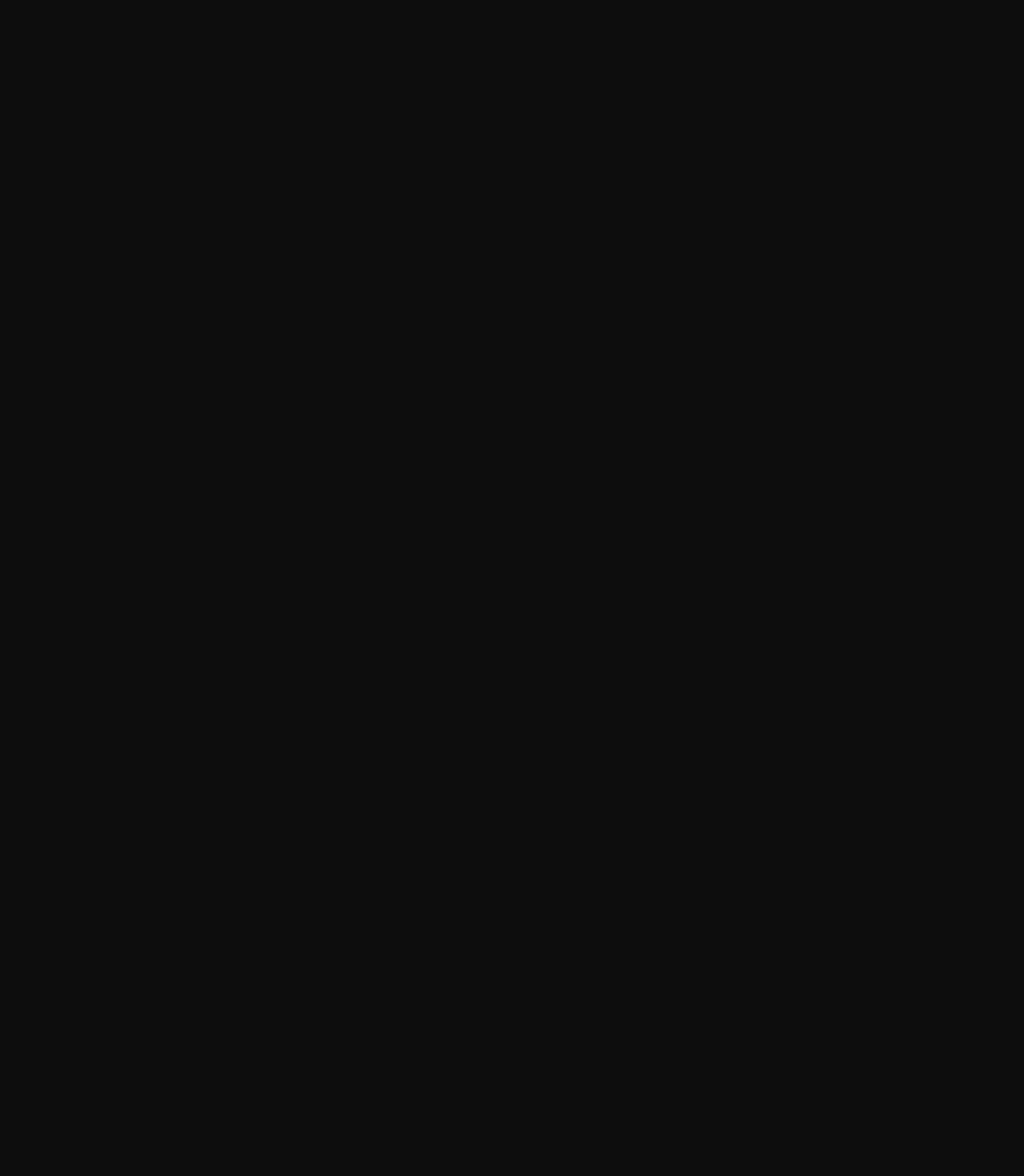
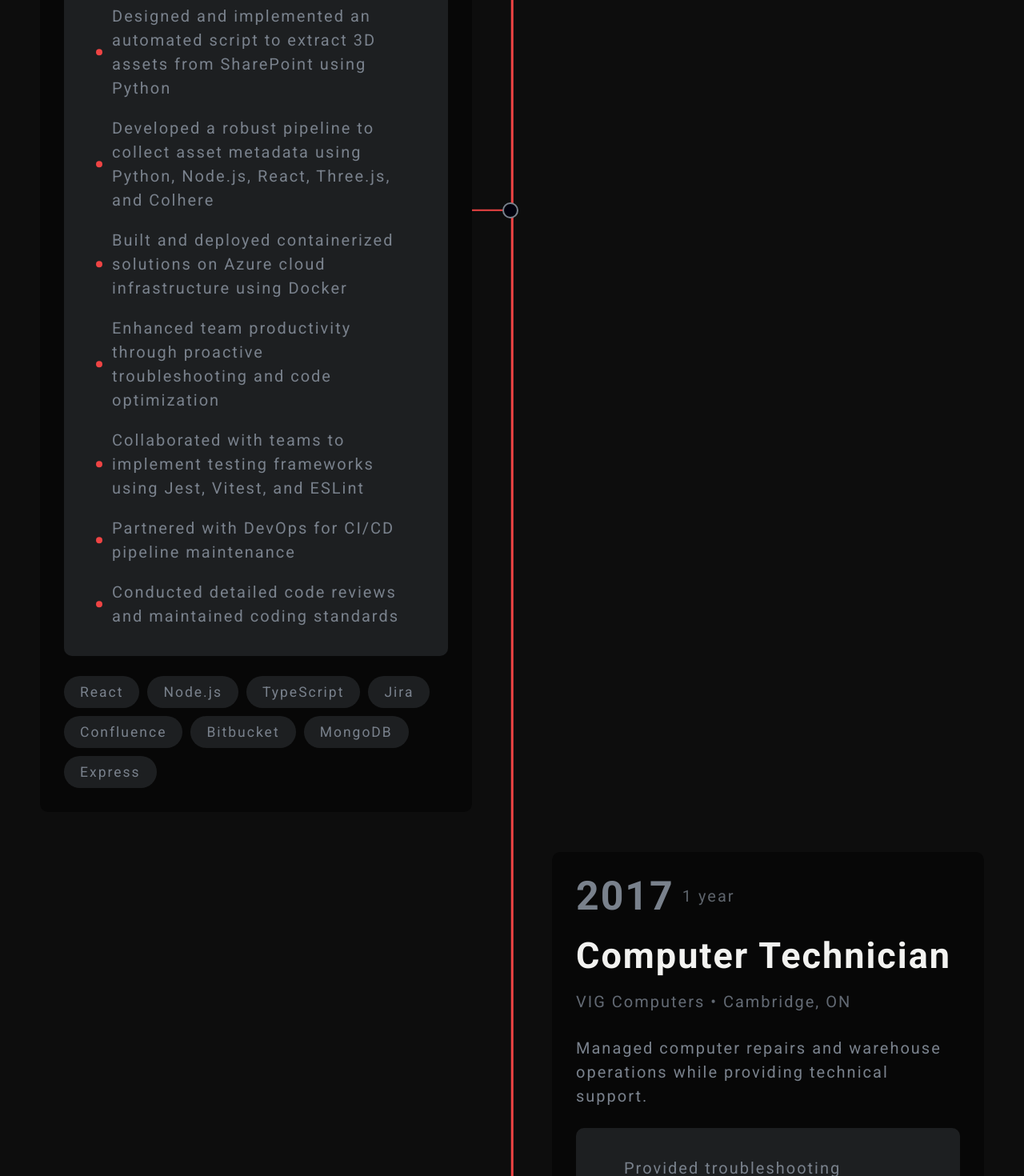
Before and after one commit to Babywise/islamahmed.ca, a React (Vite) app: page / in a window 1280 px wide. Shown: the part 1330-2800 px from the top of the page at 80% size. Before the commit the page ends 896 px from the top, so only its background shows below. Built offline with nearby package versions, Linux system fonts and the light colour scheme.

Commit message:
IA-71 added timeline to homepage

```diff
--- a/src/pages/home/Home.tsx
+++ b/src/pages/home/Home.tsx
@@ -1,6 +1,54 @@
 import "./Home.css";
 
 import SocialNav from "../../components/social/SocialNav";
+import Timeline from "../../components/timeline/Timeline";
+
+const timelineData = [
+  {
+    bullets: [
+      "Designed and implemented an automated script to extract 3D assets from SharePoint using Python",
+      "Developed a robust pipeline to collect asset metadata using Python, Node.js, React, Three.js, and Colhere",
+      "Built and deployed containerized solutions on Azure cloud infrastructure using Docker",
+      "Enhanced team productivity through proactive troubleshooting and code optimization",
+      "Collaborated with teams to implement testing frameworks using Jest, Vitest, and ESLint",
+      "Partnered with DevOps for CI/CD pipeline maintenance",
+      "Conducted detailed code reviews and maintained coding standards"
+    ],
+    description:
+      "Developed and maintained asset management platform while contributing to various aspects of the development lifecycle.",
+    duration: "8 months",
+    location: "Waterloo, ON",
+    organization: "Centre for Virtual Reality Innovation - VARLab",
+    tags: [
+      "React",
+      "Node.js",
+      "TypeScript",
+      "Jira",
+      "Confluence",
+      "Bitbucket",
+      "MongoDB",
+      "Express"
+    ],
+    title: "Software Developer - Web",
+    year: "2024"
+  },
+  {
+    bullets: [
+      "Provided troubleshooting assistance and support to co-workers",
+      "Built, rebuilt and refurbished all kinds of computers",
+      "Ensured product orders were completed on time",
+      "Created a solution to improve workplace productivity in the warehouse"
+    ],
+    description:
+      "Managed computer repairs and warehouse operations while providing technical support.",
+    duration: "1 year",
+    location: "Cambridge, ON",
+    organization: "VIG Computers",
+    tags: ["Hardware Repair", "Customer Support", "Troubleshooting"],
+    title: "Computer Technician",
+    year: "2017"
+  }
+];
 
 /**
  * Home page component.
@@ -35,6 +83,10 @@ function Home() {
           <h1>Start</h1>
         </div>
       </section>
+      {/* <!-- Experience Timeline section --> */}
+      <section className="timeline-section" id="experience">
+        <Timeline items={timelineData} />
+      </section>
     </>
   );
 }
```
